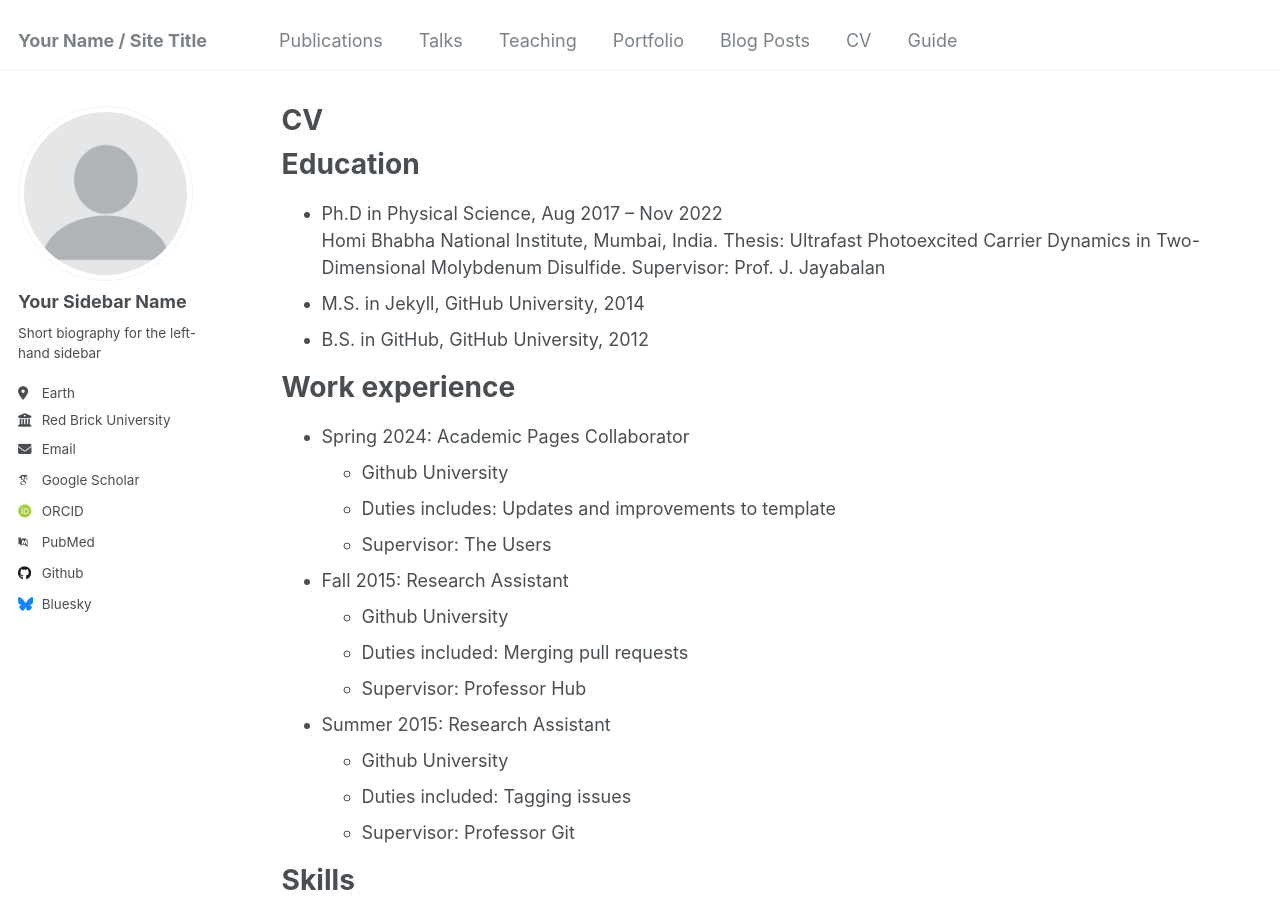
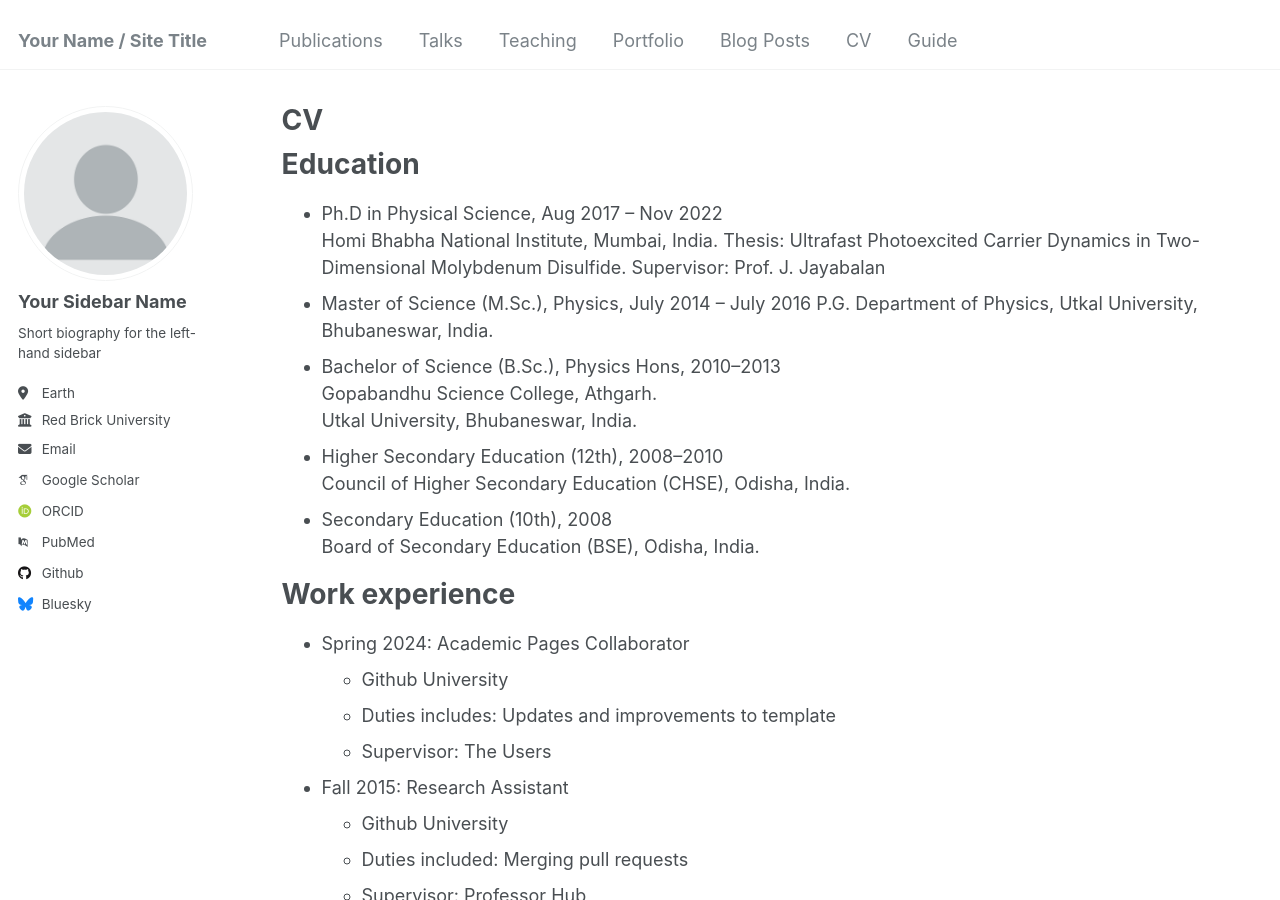
Before and after one commit to Khatua03/DurgaPrasadKhatua.github.io, a Jekyll site: the page built from _pages/cv.md, in a window 1280 px wide and 900 px high. Built offline with Jekyll 4.4.1, drawn with Linux system fonts in a browser that asks for light colours; some web fonts are replaced.

Commit message:
Update cv.md

```diff
--- a/_pages/cv.md
+++ b/_pages/cv.md
@@ -15,8 +15,15 @@ Education
   Homi Bhabha National Institute, Mumbai, India.
   Thesis: Ultrafast Photoexcited Carrier Dynamics in Two-Dimensional Molybdenum Disulfide.
   Supervisor: Prof. J. Jayabalan
-* M.S. in Jekyll, GitHub University, 2014
-* B.S. in GitHub, GitHub University, 2012
+* Master of Science (M.Sc.), Physics, July 2014 – July 2016
+  P.G. Department of Physics, Utkal University, Bhubaneswar, India.
+* Bachelor of Science (B.Sc.), Physics Hons, 2010–2013
+  Gopabandhu Science College, Athgarh.
+  Utkal University, Bhubaneswar, India.
+* Higher Secondary Education (12th), 2008–2010
+  Council of Higher Secondary Education (CHSE), Odisha, India.
+* Secondary Education (10th), 2008
+  Board of Secondary Education (BSE), Odisha, India.
 
 Work experience
 ======
```
